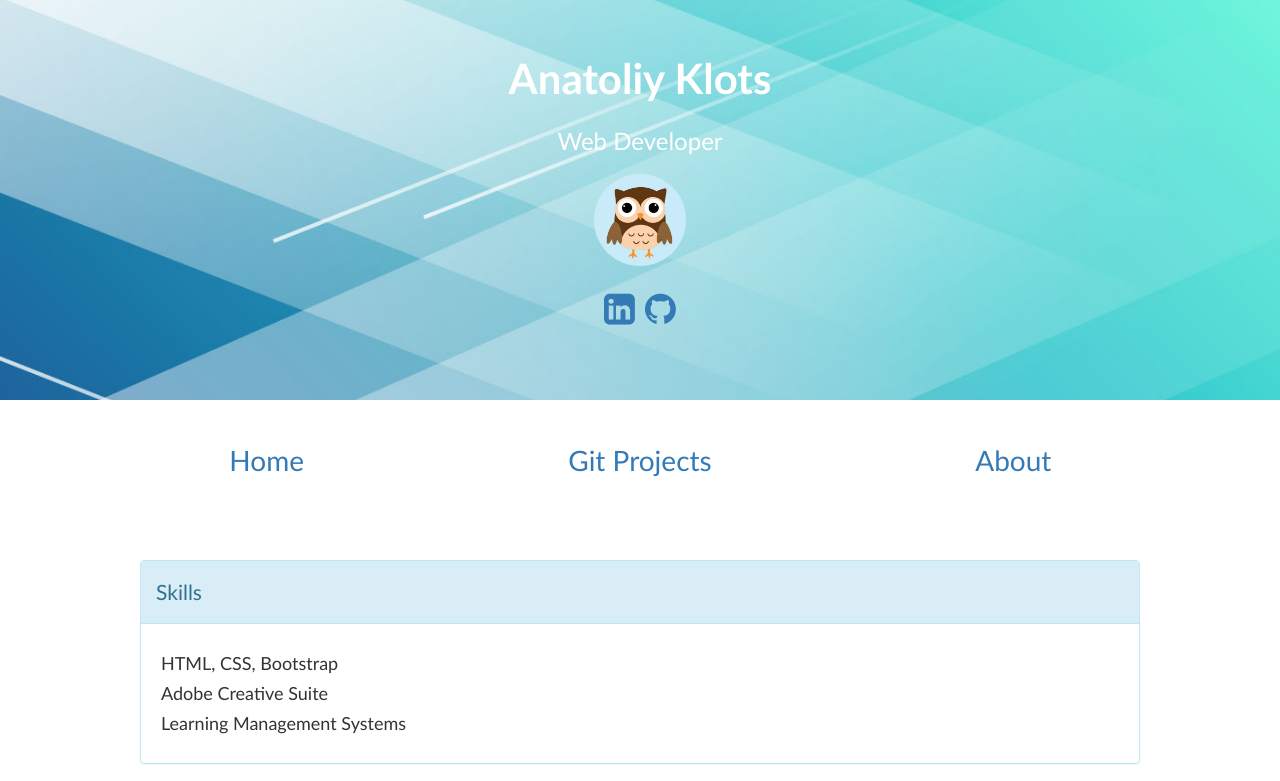
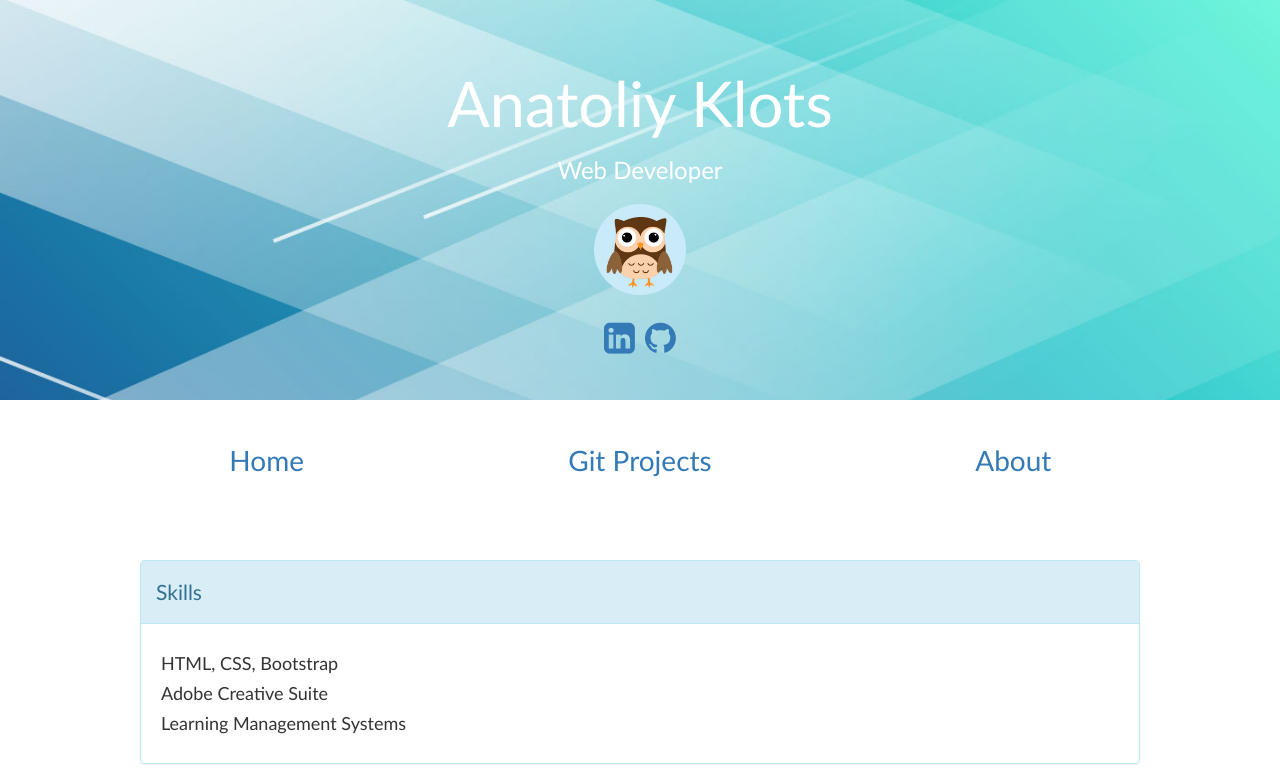
Before and after one commit to klotsa/portfolio, a plain HTML site: page about.html in a window 1280 px wide. Shown: the top 781 px of the page. Drawn offline with Linux system fonts and the light colour scheme.

Commit message:
fix header

```diff
--- a/about.html
+++ b/about.html
@@ -10,7 +10,7 @@
   <body>
     <!-- header -->
         <div class="jumbotron">
-        <p="name">Anatoliy Klots</p>
+            <h1>Anatoliy Klots</h1>
             <h3>Web Developer</h3>
             <img src="img/owl.jpg" class="face" alt="owl"><br>
             <a href="https://www.linkedin.com/in/anatoliy-klots"><i class="fa fa-linkedin-square" style="font-size:36px"></a></i>
```
Also changed, not shown: projects.html (+1 -1 lines). Lines whose indentation alone changed are shown as unchanged.
